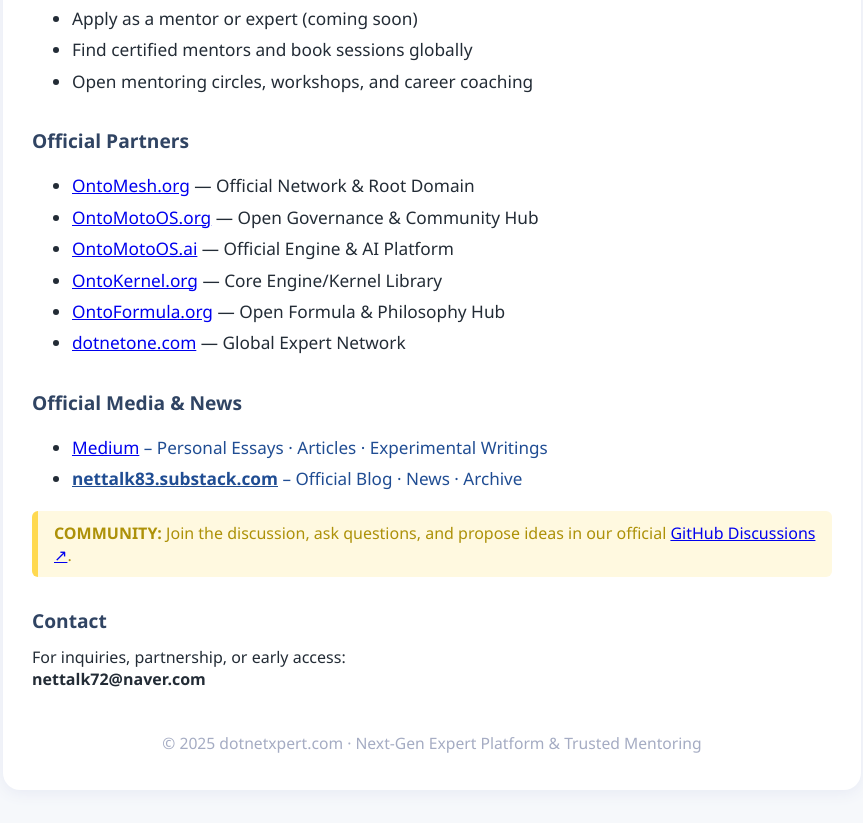
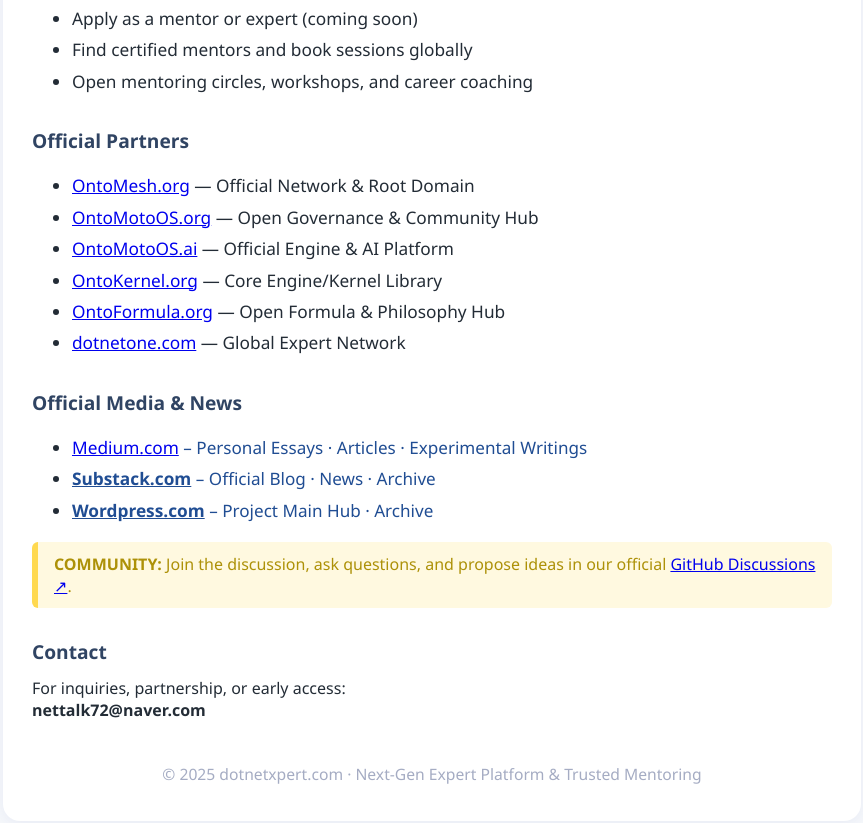
Before and after one commit to nettalk72/dotnetxpert, a plain HTML site: page index.html in a window 1280 px wide. Shown: the part 806-1629 px from the top of the page, without its empty margins (208-1071 px from the left). Drawn offline with Linux system fonts and the light colour scheme.

Commit message:
Update index.html

```diff
--- a/index.html
+++ b/index.html
@@ -143,7 +143,7 @@
     <ul>
       <!-- Medium -->
       <li>
-        <a href="https://medium.com/@nettalk83" target="_blank">Medium</a>
+        <a href="https://medium.com/@nettalk83" target="_blank">Medium.com</a>
         <span style="color:#204d93; font-size:0.99em;">
           <span class="lang-en">– Personal Essays · Articles · Experimental Writings</span>
           <span class="lang-ko">– 개인 에세이·아티클·실험적 글 모음</span>
@@ -152,12 +152,21 @@
 
       <!-- Substack -->
       <li>
-        <a href="https://nettalk83.substack.com/" target="_blank" class="substack">nettalk83.substack.com</a>
+        <a href="https://nettalk83.substack.com/" target="_blank" class="substack">Substack.com</a>
         <span style="color:#204d93; font-size:0.99em;">
           <span class="lang-en">– Official Blog · News · Archive</span>
           <span class="lang-ko">– 공식 블로그·뉴스·아카이브(차세대 전문가 네트워크)</span>
         </span>
       </li>
+
+      <li>
+        <a href="https://ontomotoos.wordpress.com/" target="_blank" class="substack">Wordpress.com</a>
+        <span style="color:#204d93; font-size:0.99em;">
+          <span class="lang-en">– Project Main Hub · Archive</span>
+          <span class="lang-ko">– 프로젝트 메인 허브·아카이브</span>
+        </span>
+      </li>
+
     </ul>
     <div class="notice">
       <b><span class="lang-en">COMMUNITY:</span><span class="lang-ko">커뮤니티:</span></b>
```
